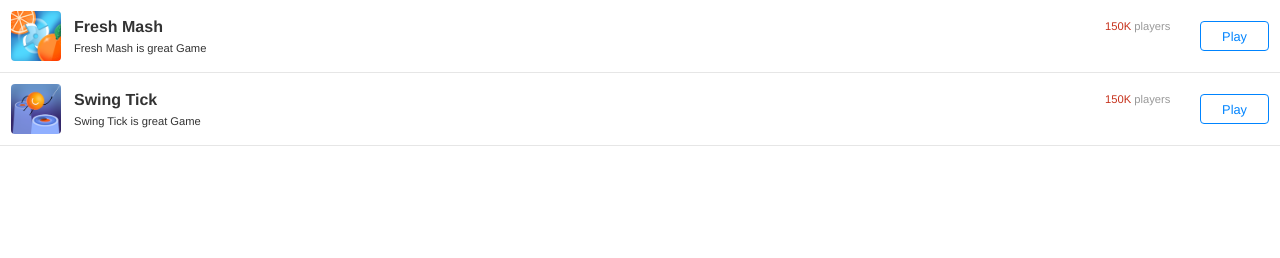
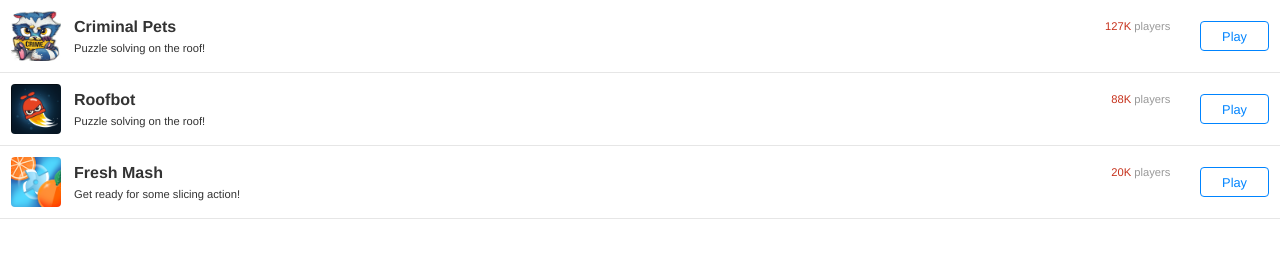
Before and after one commit to koreezgames/fb-instant-all-games, a plain HTML site: page index.html in a window 1280 px wide. Drawn offline with Linux system fonts and the light colour scheme.

Commit message:
update games

```diff
--- a/index.html
+++ b/index.html
@@ -1,14 +1,16 @@
-<!doctype html>
+<!DOCTYPE html>
 <html>
-
   <head>
-  <meta http-equiv="Content-Type" content="text/html; charset=UTF-8">
+    <meta http-equiv="Content-Type" content="text/html; charset=UTF-8" />
     <title>More Games</title>
-  <meta content="width=device-width,initial-scale=1.0,maximum-scale=1.0,user-scalable=0" name="viewport">
-  <meta content="yes" name="apple-mobile-web-app-capable">
-  <meta content="black" name="apple-mobile-web-app-status-bar-style">
-  <meta content="telephone=no" name="format-detection">
-  <link href="styles.css" rel="stylesheet" type="text/css">
+    <meta
+      content="width=device-width,initial-scale=1.0,maximum-scale=1.0,user-scalable=0"
+      name="viewport"
+    />
+    <meta content="yes" name="apple-mobile-web-app-capable" />
+    <meta content="black" name="apple-mobile-web-app-status-bar-style" />
+    <meta content="telephone=no" name="format-detection" />
+    <link href="styles.css" rel="stylesheet" type="text/css" />
   </head>
 
   <body>
@@ -17,22 +19,54 @@
         <div class="aui-app-box">
           <div class="single-game-section">
             <div class="aui-app-flex-box">
-            <a href="http://m.me/freshmashcommunity?game=fresh-mash" target="_blank">
+              <a
+                href="http://m.me/crimepets?game=crimepets-game"
+                target="_blank"
+              >
                 <div class="aui-app-flex">
                   <div class="aui-app-flex-hd">
-                  <img src="img/freshmash-icon.png" alt="">
+                    <img src="img/crpets-icon.png" alt="" />
                   </div>
                   <div class="aui-app-flex-bd">
                     <h2>
                       <span class="aui-app-flex-player">
                         <span class="aui-app-flex-player-color">
-                        150K
+                          127K
                         </span>
                         <span>players</span>
                       </span>
-                    Fresh Mash
+                      Criminal Pets
                     </h2>
-                  <p>Fresh Mash is great Game</p>
+                    <p>Puzzle solving on the roof!</p>
+                  </div>
+                  <div class="aui-app-flex-fr">Play</div>
+                </div>
+              </a>
+            </div>
+            <div class="box-line"></div>
+          </div>
+
+          <div class="single-game-section">
+            <div class="aui-app-flex-box">
+              <a
+                href="http://m.me/1903425116648583?game=roofbot-game"
+                target="_blank"
+              >
+                <div class="aui-app-flex">
+                  <div class="aui-app-flex-hd">
+                    <img src="img/roofbot-icon.png" alt="" />
+                  </div>
+                  <div class="aui-app-flex-bd">
+                    <h2>
+                      <span class="aui-app-flex-player">
+                        <span class="aui-app-flex-player-color">
+                          88K
+                        </span>
+                        <span>players</span>
+                      </span>
+                      Roofbot
+                    </h2>
+                    <p>Puzzle solving on the roof!</p>
                   </div>
                   <div class="aui-app-flex-fr">Play</div>
                 </div>
@@ -42,22 +76,25 @@
           </div>
           <div class="single-game-section">
             <div class="aui-app-flex-box">
-            <a href="http://m.me/freshmashcommunity?game=fresh-mash" target="_blank">
+              <a
+                href="http://m.me/freshmashcommunity?game=fresh-mash"
+                target="_blank"
+              >
                 <div class="aui-app-flex">
                   <div class="aui-app-flex-hd">
-                  <img src="img/swingtick-icon.png" alt="">
+                    <img src="img/freshmash-icon.png" alt="" />
                   </div>
                   <div class="aui-app-flex-bd">
                     <h2>
                       <span class="aui-app-flex-player">
                         <span class="aui-app-flex-player-color">
-                        150K
+                          20K
                         </span>
                         <span>players</span>
                       </span>
-                    Swing Tick
+                      Fresh Mash
                     </h2>
-                  <p>Swing Tick is great Game</p>
+                    <p>Get ready for some slicing action!</p>
                   </div>
                   <div class="aui-app-flex-fr">Play</div>
                 </div>
@@ -69,5 +106,4 @@
       </section>
     </section>
   </body>
-
 </html>
```
Also changed, not shown: img/crpets-icon.png (added), img/roofbot-icon.png (added), img/swingtick-icon.png (deleted). Lines whose indentation alone changed are shown as unchanged.
